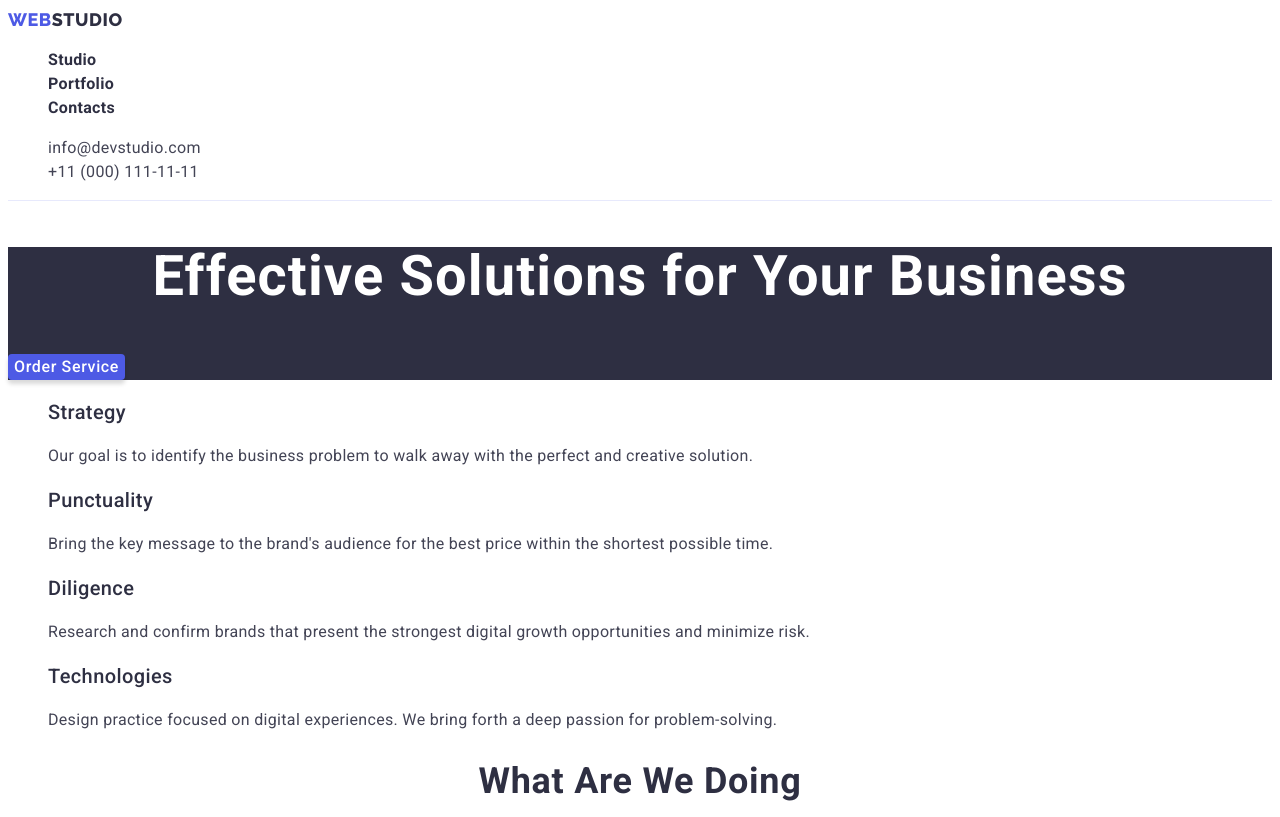
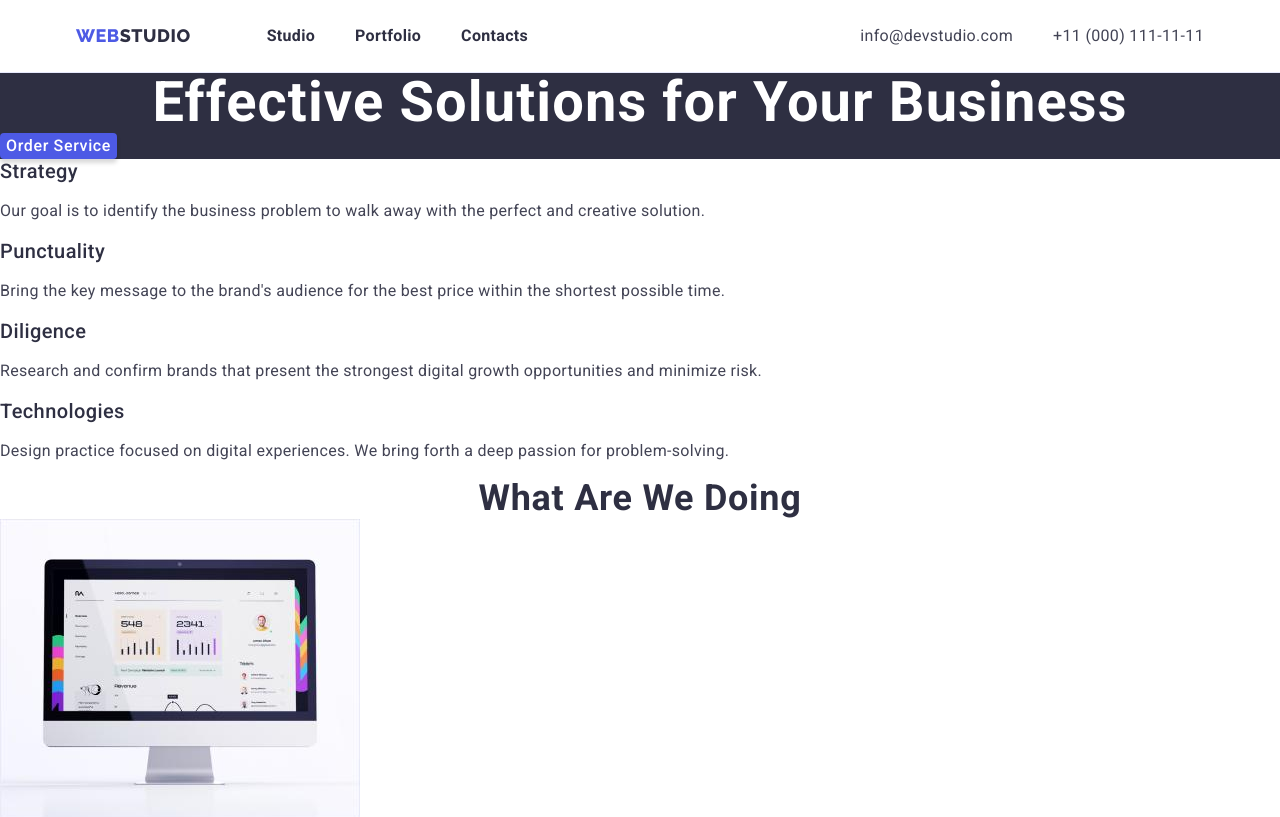
Before and after one commit to Velorian-TDV/goit-markup-hw-03, a plain HTML site: page index.html in a window 1280 px wide. Shown: the top 817 px of the page. Drawn offline with nearby package versions, Linux system fonts and the light colour scheme.

Commit message:
add some flex to nav bar

```diff
--- a/css/styles.css
+++ b/css/styles.css
@@ -1,6 +1,16 @@
+/* ------------------------------------------------------------------- */
+/* Declaration order cheet sheet */
+/* ------------------------------------------------------------------- */
+    /* Positioning */
+    /* Box model */
+    /* Typography */
+    /* Visual */
+    /* Misc */
+
 /* ------------------------------------------------------------------- */
 /* Global */
 /* ------------------------------------------------------------------- */
+
 :root{
     /* CTAs, Focused, Active states, Links */
     --primary-brand: #4D5AE5;
@@ -47,21 +57,44 @@ body{
     color: var(--text);
     background-color: var(--body-background);
 }
+h1,h2,h3,h4,h5,h6,ul{
+    /* Positioning */
+    padding: 0px;
+    margin: 0px;
+}
 
 /* ------------------------------------------------------------------- */
 /* Сommon styles */
 /* ------------------------------------------------------------------- */
 
+/* wrapper class (container) */
+.container{
+    /* Positioning */
+    padding-left: 15px;
+    padding-right: 15px;
+    margin: 0 auto;
+
+    /* Box model */
+    width: 1158px;
+    display: inherit;
+}
+/* cross axis align for wrapper (container) */
+.container-align{
+    /* Positioning */
+    align-items: center;
+}
 /* class for hidden header */
 .visually-hidden {
     /* Positioning */
     position: absolute;
     white-space: nowrap;
-    width: 1px;
-    height: 1px;
     margin: -1px;
     overflow: hidden;
     padding: 0;
+
+    /* Box model */
+    width: 1px;
+    height: 1px;
 
     /* Visual */
     border: 0;
@@ -95,6 +128,7 @@ body{
 /* ------------------------------------------------------------------- */
 /* Logo */
 /* ------------------------------------------------------------------- */
+
 .logo{
     /* Typography */
     font-family: 'Raleway', sans-serif;
@@ -103,6 +137,13 @@ body{
     line-height: 1.33;
     letter-spacing: 0.03em;
     text-transform: uppercase;
+
+    /* Positioning */
+    padding-top: 24px;
+    padding-bottom: 24px;
+
+    /* Box model */
+    display: block;
 
     /* Visual */
     color: var(--dark);
@@ -115,8 +156,28 @@ body{
 /* ------------------------------------------------------------------- */
 /* Navbar */
 /* ------------------------------------------------------------------- */
+
 .header{
+    /* Visual */
     border-bottom: 1px solid var(--accent);
+
+    /* Box model */
+    display: flex;
+}
+.navigator{
+    /* Box model */
+    display: flex;
+}
+.navigator-list{
+    /* Box model */
+    display: flex;
+
+    /* Positioning */
+    margin: 0px 0px 0px 76px;
+}
+.navigator-list-item:not(:last-child){
+    /* Positioning */
+    margin-right: 40px;
 }
 .navigator-list-item-link{
     /* Typography */
@@ -124,6 +185,13 @@ body{
     font-size: 16px;
     line-height: 1.5;
     letter-spacing: 0.02em;
+
+    /* Positioning */
+    padding-top: 24px;
+    padding-bottom: 24px;
+
+    /* Box model */
+    display: block;
 
     /* Visual */
     color: var(--dark);
@@ -139,6 +207,17 @@ body{
 .address{
     /* Typography */
     font-style: normal;
+
+    /* Positioning */
+    margin-left: auto;
+}
+.address-list{
+    /* Box model */
+    display: flex;
+}
+.address-list-item:not(:last-child){
+    /* Positioning */
+    margin-right: 40px;
 }
 .address-list-item-link{
     /* Typography */
@@ -146,6 +225,13 @@ body{
     font-size: 16px;
     line-height: 1.5;
     letter-spacing: 0.02em;
+
+    /* Box model */
+    display: block;
+
+    /* Positioning */
+    padding-top: 24px;
+    padding-bottom: 24px;
 
     /* Visual */
     color: var(--text);
@@ -162,6 +248,7 @@ body{
 /* ------------------------------------------------------------------- */
 /* Footer */
 /* ------------------------------------------------------------------- */
+
 .footer{
     /* Visual */
     background-color: var(--dark);
@@ -186,6 +273,7 @@ body{
 /* ------------------------------------------------------------------- */
 
 /* ---------- First block ---------- */
+
 .firstBlock{
     /* Visual */
     background-color: var(--hero-background);
@@ -227,6 +315,7 @@ body{
 }
 
 /* ---------- Second block ---------- */
+
 .secondBlock-list-item-header{
     /* Typography */
     font-weight: 500;
@@ -246,6 +335,7 @@ body{
 }
 
 /* ---------- Fourth block ---------- */
+
 .fourthBlock{
     /* Visual */
     background-color: var(--light);
@@ -279,6 +369,7 @@ body{
 /* ------------------------------------------------------------------- */
 
 /* ---------- Filter ---------- */
+
 .filters-list-item-button{
     /* Typography */
     font-family: inherit;
@@ -313,6 +404,7 @@ body{
 }
 
 /* ---------- Portfolio ---------- */
+
 .portfolioList-list-header{
     /* Typography */
     font-weight: 500;
--- a/index.html
+++ b/index.html
@@ -10,6 +10,13 @@
       href="https://fonts.googleapis.com/css2?family=Raleway:wght@800&family=Roboto:wght@400;500;700;900&display=swap"
       rel="stylesheet"
     />
+    <link
+      rel="stylesheet"
+      href="https://cdnjs.cloudflare.com/ajax/libs/modern-normalize/1.1.0/modern-normalize.min.css"
+      integrity="sha512-wpPYUAdjBVSE4KJnH1VR1HeZfpl1ub8YT/NKx4PuQ5NmX2tKuGu6U/JRp5y+Y8XG2tV+wKQpNHVUX03MfMFn9Q=="
+      crossorigin="anonymous"
+      referrerpolicy="no-referrer"
+    />
     <link rel="stylesheet" href="./css/styles.css" />
     <title>WebStudio</title>
   </head>
@@ -17,6 +24,7 @@
     <!-- Header block -->
     <header class="header">
       <!-- Navigator -->
+      <div class="container container-align">
         <nav class="navigator">
           <a href="./index.html" class="logo linkDecoration">
             <span>Web</span>Studio
@@ -62,6 +70,7 @@
             </li>
           </ul>
         </address>
+      </div>
     </header>
 
     <!-- Main block -->
```
Also changed, not shown: portfolio.html (+29 -6 lines). Lines whose indentation alone changed are shown as unchanged.
